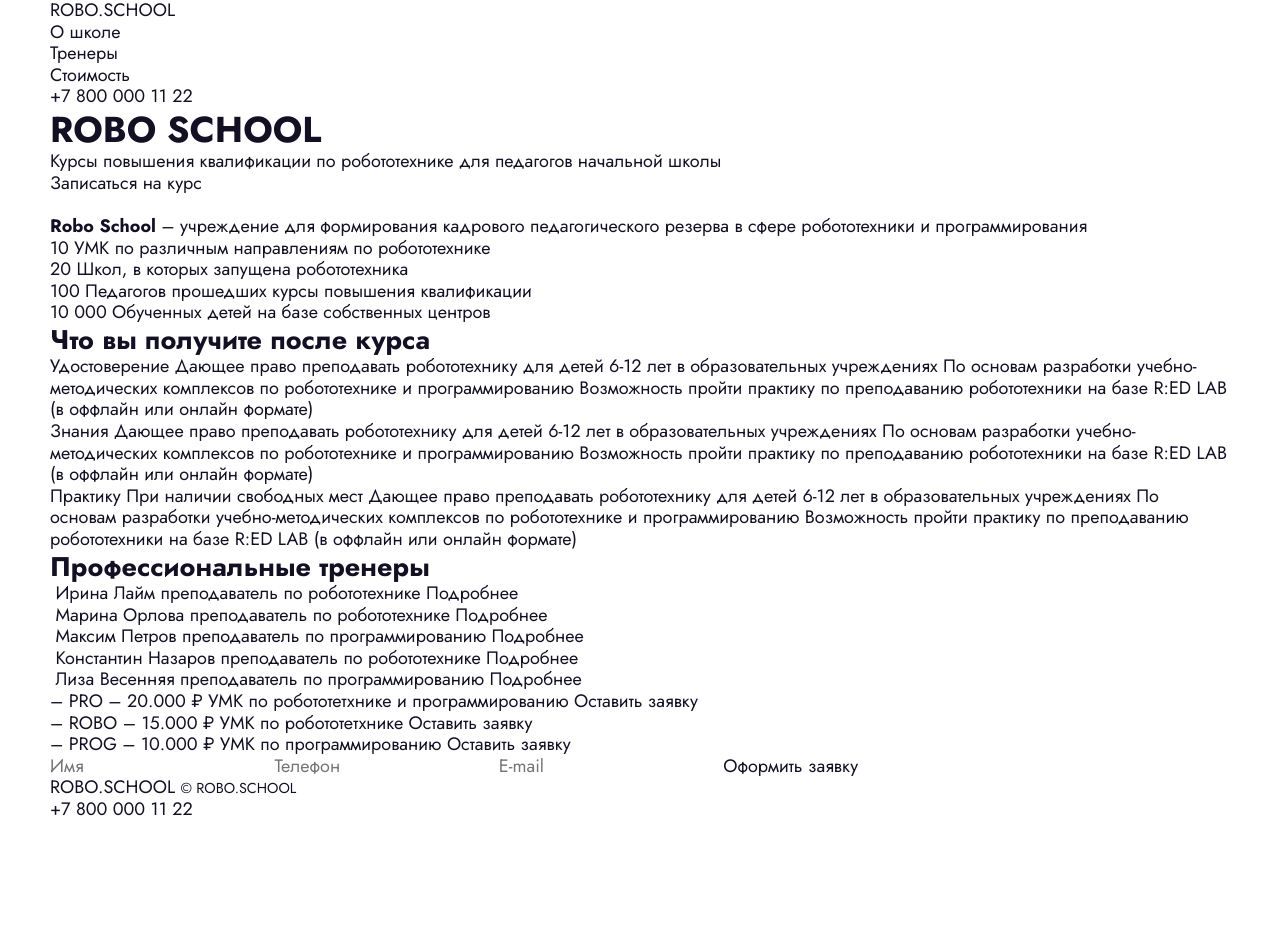
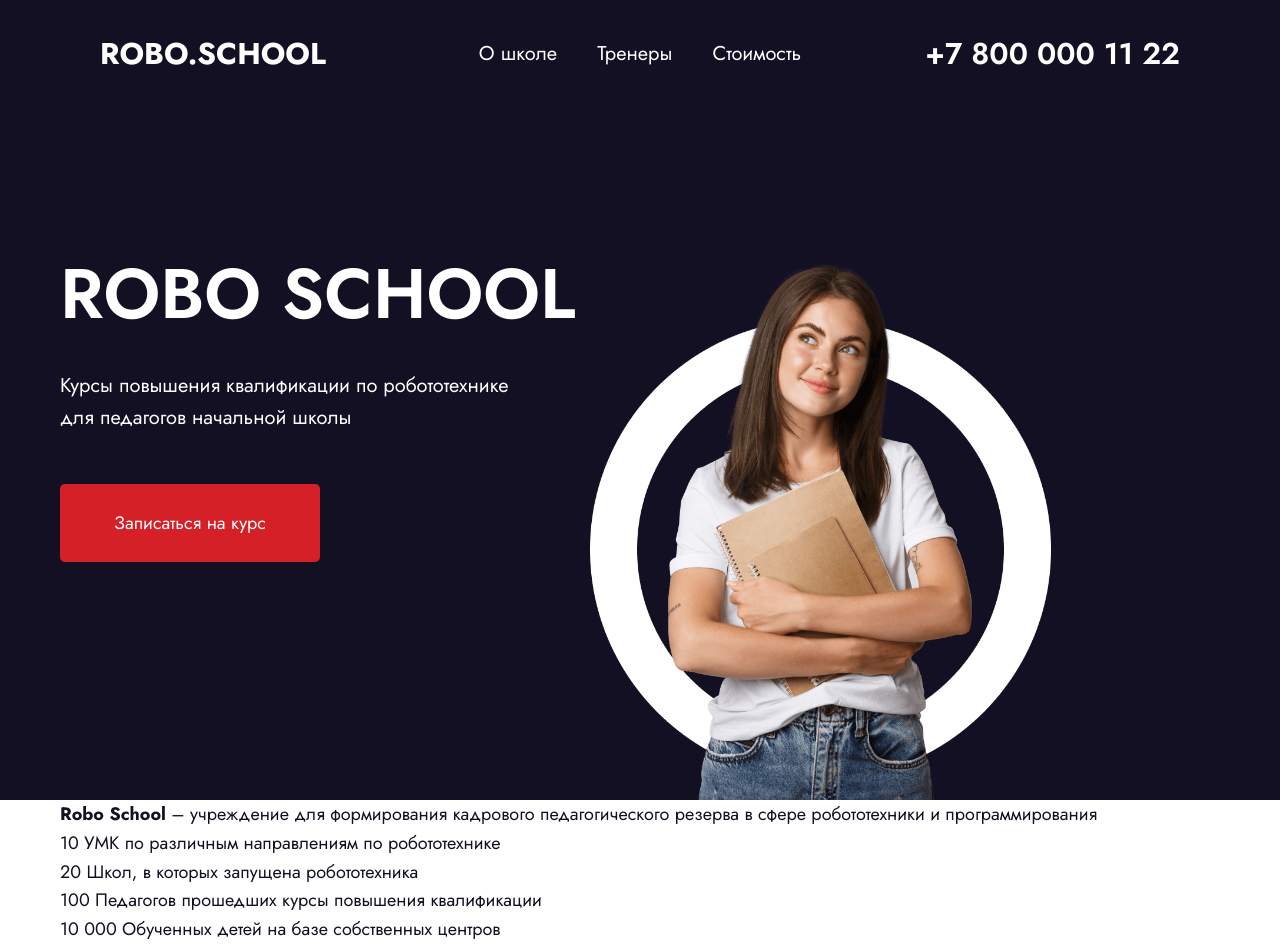
Before and after one commit to dmitrytrofim/robo-school-training, a website: page src/index.html in a window 1280 px wide. Shown: the top 945 px of the page. Before the commit the page ends 821 px from the top, so only its background shows below. Drawn offline with nearby package versions, Linux system fonts and the light colour scheme; files that its build step writes are made by us from their sources.

Commit message:
add header and greet

```diff
--- a/src/components/_header.html
+++ b/src/components/_header.html
@@ -1,5 +1,4 @@
 <header class="page__header header">
- <div class="container">
  <div class="header__container">
   <a href="/" class="header__logo">ROBO.SCHOOL</a>
   <nav class="header__nav">
@@ -17,5 +16,4 @@
   </nav>
   <a href="tel:+78000001122" class="header__phone">+7 800 000 11 22</a>
  </div>
- </div>
 </header>
--- a/src/index.html
+++ b/src/index.html
@@ -16,7 +16,10 @@
        <p class="greet__info-subtitle">Курсы повышения квалификации по робототехнике для педагогов начальной школы</p>
        <a href="#" class="greet__info-btn btn">Записаться на курс</a>
       </div>
-      <img class="greet__visual" src=" " alt="">
+      <picture>
+       <source srcset="/src/img/greet-retina-min.png" media="(-webkit-min-device-pixel-ratio: 2)">
+       <img class="greet__visual" src="/src/img/greet-min.png" alt="Девушка думает о Robo-School" loading="lazy">
+      </picture>
      </div>
     </div>
    </section>
--- a/src/scss/components.scss
+++ b/src/scss/components.scss
@@ -34,3 +34,28 @@
 .sect-gap {
  margin-bottom: 100px;
 }
+//@mark title
+.title {
+}
+//@mark btn
+.btn {
+ display: flex;
+ justify-content: center;
+ align-items: center;
+ text-align: center;
+ color: var(--t-fff);
+ font-size: var(--sz-18);
+ font-weight: 400;
+ background-color: var(--b-d52027);
+ border-radius: 5px;
+ padding: 25px 54px;
+}
+//@mark splide
+.splide {
+ &__track {
+ }
+ &__list {
+ }
+ &__slide {
+ }
+}
--- a/src/scss/global.scss
+++ b/src/scss/global.scss
@@ -69,7 +69,7 @@ body.page {
  font-family: var(--font-jost);
  font-weight: 400;
  font-size: var(--sz-18);
- line-height: 1.2;
+ line-height: 1.6;
  color: var(--t-141024);
  background-color: var(--b-fff);
  &.j-lock {
@@ -90,7 +90,7 @@ body.page {
 //@mark container
 .container {
  width: 100%;
- max-width: 1200px;
+ max-width: 1180px;
  margin: 0 auto;
  padding: 0 10px;
 }
--- a/src/scss/main-1.scss
+++ b/src/scss/main-1.scss
@@ -8,3 +8,159 @@
  }
 }
 //@mark main
+.main {
+ &__greet {
+ }
+ &__about {
+ }
+ &__after {
+ }
+ &__team {
+ }
+ &__services {
+ }
+ &__contact {
+ }
+}
+//@mark greet
+.greet {
+ & {
+  color: var(--t-fff);
+  background-color: var(--b-141024);
+ }
+ &__container {
+  position: relative;
+  height: 100dvh;
+  display: flex;
+  align-items: center;
+  padding: 50px 0;
+  @media screen and (min-width: 2200px) {
+   height: 1080px;
+  }
+ }
+ &__info {
+  display: flex;
+  flex-direction: column;
+ }
+ &__info-title {
+  text-transform: uppercase;
+  font-size: var(--sz-70);
+  font-weight: 600;
+  margin-bottom: 20px;
+ }
+ &__info-subtitle {
+  max-width: 478px;
+  font-size: var(--sz-20);
+  margin-bottom: 50px;
+ }
+ &__info-btn {
+  align-self: flex-start;
+ }
+ &__visual {
+  position: absolute;
+  left: calc(50% - 50px);
+  bottom: 0;
+  width: 36vw;
+  @media screen and (min-width: 2200px) {
+   width: 783px;
+  }
+ }
+}
+//@mark about
+.about {
+ &__container {
+ }
+ &__text {
+ }
+ &__list {
+ }
+ &__item {
+ }
+ &__item-num {
+ }
+ &__item-desc {
+ }
+}
+//@mark after
+.after {
+ &__container {
+ }
+ &__title {
+ }
+ &__list {
+ }
+ &__item {
+ }
+ &__item-title {
+ }
+ &__item-desc {
+ }
+ &__item-tooltip {
+ }
+ &__item-tooltip-text {
+ }
+}
+//@mark team
+.team {
+ &__container {
+ }
+ &__title {
+ }
+ &__slider {
+ }
+}
+//@mark team-slider
+.team-slider {
+ &__track {
+ }
+ &__list {
+ }
+ &__slide {
+ }
+ &__slide-inner {
+ }
+ &__slide-img {
+ }
+ &__slide-name {
+ }
+ &__slide-post {
+ }
+ &__slide-link {
+ }
+}
+//@mark services
+.services {
+ &__container {
+ }
+ &__title {
+ }
+ &__list {
+ }
+ &__item {
+ }
+ &__item-plank {
+ }
+ &__item-summ {
+ }
+ &__item-desc {
+ }
+ &__item-link {
+ }
+}
+//@mark contact
+.contact {
+ &__container {
+ }
+ &__info {
+ }
+ &__info-title {
+ }
+ &__info-desc {
+ }
+ &__form {
+ }
+ &__form-inp {
+ }
+ &__form-submit {
+ }
+}
--- a/src/scss/s1-header.scss
+++ b/src/scss/s1-header.scss
@@ -1 +1,41 @@
 //@mark header
+.header {
+ & {
+  position: absolute;
+  left: 0;
+  top: 0;
+  width: 100%;
+  color: var(--t-fff);
+  background-color: var(--b-141024);
+ }
+ &__container {
+  display: grid;
+  grid-template-columns: 300px 1fr 300px;
+  padding: 30px 100px;
+  white-space: nowrap;
+ }
+ &__logo {
+  font-size: var(--sz-30);
+  font-weight: 700;
+ }
+ &__nav {
+  display: flex;
+  justify-content: center;
+  align-items: center;
+ }
+ &__nav-list {
+  display: flex;
+  align-items: center;
+  gap: 40px;
+ }
+ &__nav-item {
+ }
+ &__nav-link {
+  font-size: var(--sz-20);
+ }
+ &__phone {
+  font-size: var(--sz-30);
+  font-weight: 600;
+  text-align: right;
+ }
+}
```
Also changed, not shown: robo-school/index.html (+4 -3 lines), robo-school/css/style.min.css, robo-school/img/greet-min.png (added), robo-school/img/greet-retina-min.png (added), robo-school/img/greet-visual-min.png (added), src/img/greet-min.png (added), src/img/greet-retina-min.png (added). Lines whose indentation alone changed are shown as unchanged.
